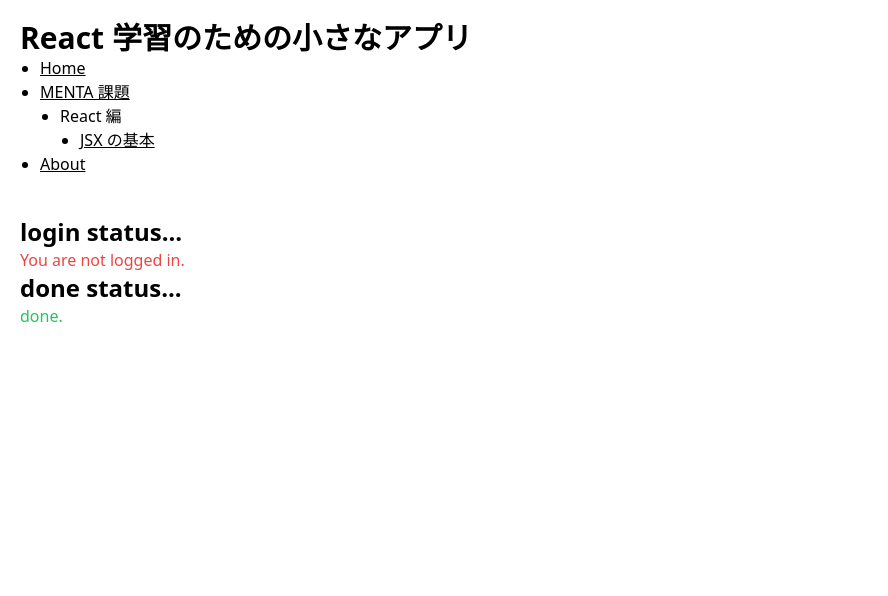
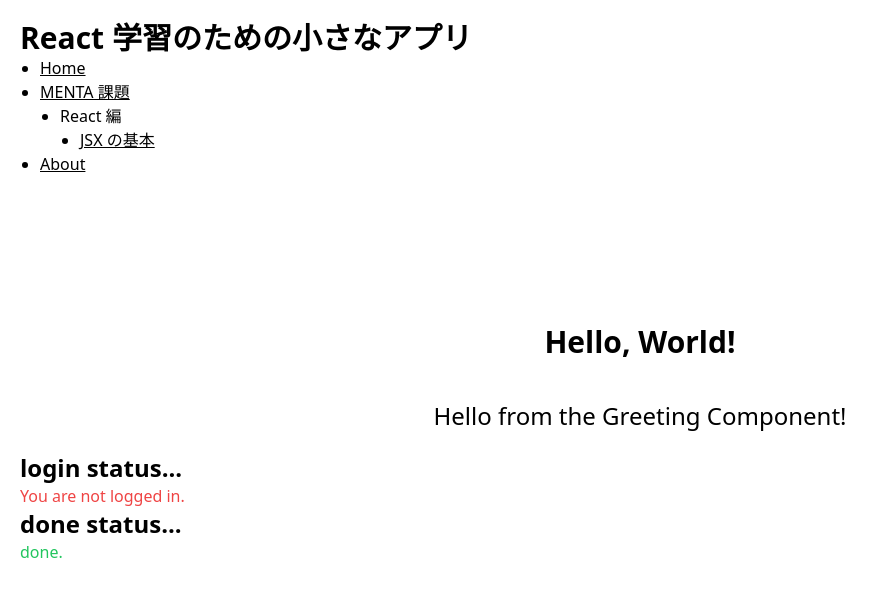
Before and after one commit to graphicocolo/react-app-small, a React (Vite) app: page /basicjsx in a window 1280 px wide. Shown: the top 596 px of the page, without its empty margins (0-888 px from the left). Built offline with nearby package versions, Linux system fonts and the light colour scheme.

Commit message:
React 編:コンポーネントの基本

```diff
--- /dev/null
+++ b/src/components/Greeting.tsx
@@ -0,0 +1,9 @@
+const Greeting = () => {
+  return (
+    <div className="text-center mt-10">
+      <h2 className="text-2xl">Hello from the Greeting Component!</h2>
+    </div>
+  );
+};
+
+export default Greeting;
--- /dev/null
+++ b/src/components/LoggedIn.tsx
@@ -0,0 +1,8 @@
+const LoggedIn = () => {
+  const loggedInGreeting = 'You are logged in.';
+  return (
+    <p className="text-green-500">{loggedInGreeting}</p>
+  );
+};
+
+export default LoggedIn;
--- /dev/null
+++ b/src/components/LoggedOut.tsx
@@ -0,0 +1,8 @@
+const LoggedOut = () => {
+  const notLoggedInGreeting = 'You are not logged in.';
+  return (
+    <p className="text-red-500">{notLoggedInGreeting}</p>
+  );
+};
+
+export default LoggedOut;
--- a/src/pages/Basicjsx.tsx
+++ b/src/pages/Basicjsx.tsx
@@ -1,9 +1,12 @@
 import Navigation from '@/components/Navigation';
+import Greeting from '@/components/Greeting';
+import LoggedIn from '@/components/LoggedIn';
+import LoggedOut from '@/components/LoggedOut';
 
 const Basicjsx = () => {
   const logInStatus = 'login status...';
-  const loggedInGreeting = 'You are logged in.';
-  const notLoggedInGreeting = 'You are not logged in.';
+  // const loggedInGreeting = 'You are logged in.';
+  // const notLoggedInGreeting = 'You are not logged in.';
   const doneStatus = 'done status...';
   const doneGreeting = 'done.';
   const notDoneGreeting = 'not yet.';
@@ -12,12 +15,18 @@ const Basicjsx = () => {
   return (
     <>
       <Navigation />
+      <div className="flex flex-col items-center mt-32">
+        <h1 className="text-3xl font-bold">
+          Hello, World!
+        </h1>
+      </div>
+      <Greeting />
       <div className="flex flex-col p-5">
         <h2 className="text-2xl font-bold">{logInStatus}</h2>
         {isLoggedIn ? (
-          <p className="text-green-500">{loggedInGreeting}</p>
+          <LoggedIn />
         ) : (
-          <p className="text-red-500">{notLoggedInGreeting}</p>
+          <LoggedOut />
         )}
         <h2 className="text-2xl font-bold">{doneStatus}</h2>
         {isDone ? (
```
